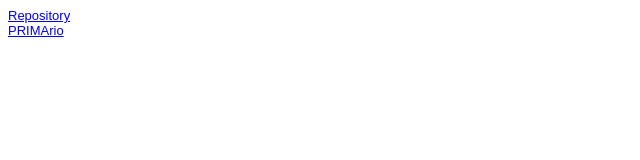
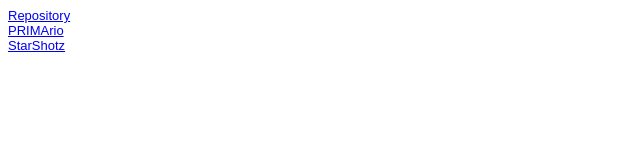
Before and after one commit to Swampowl/PRIMA, a plain HTML site: page Steckbrief/steckbrief.htm in a window 1280 px wide. Shown: the full height of the page, 0-640 px from the left. Drawn offline with Linux system fonts and the light colour scheme.

Commit message:
added starshotz

```diff
--- a/Steckbrief/steckbrief.htm
+++ b/Steckbrief/steckbrief.htm
@@ -17,5 +17,7 @@ body {
 <a href="https://github.com/Swampowl/PRIMA" target="_blank" rel="noopener noreferrer">Repository</a>
 <br>
 <a href="https://swampowl.github.io/PRIMA/PRIMArio/index" target="_blank" rel="noopener noreferrer">PRIMArio</a>
+<br>
+<a href="https://swampowl.github.io/PRIMA/StarShotz/index" target="_blank" rel="noopener noreferrer">StarShotz</a>
 </body>
 </html>
```
